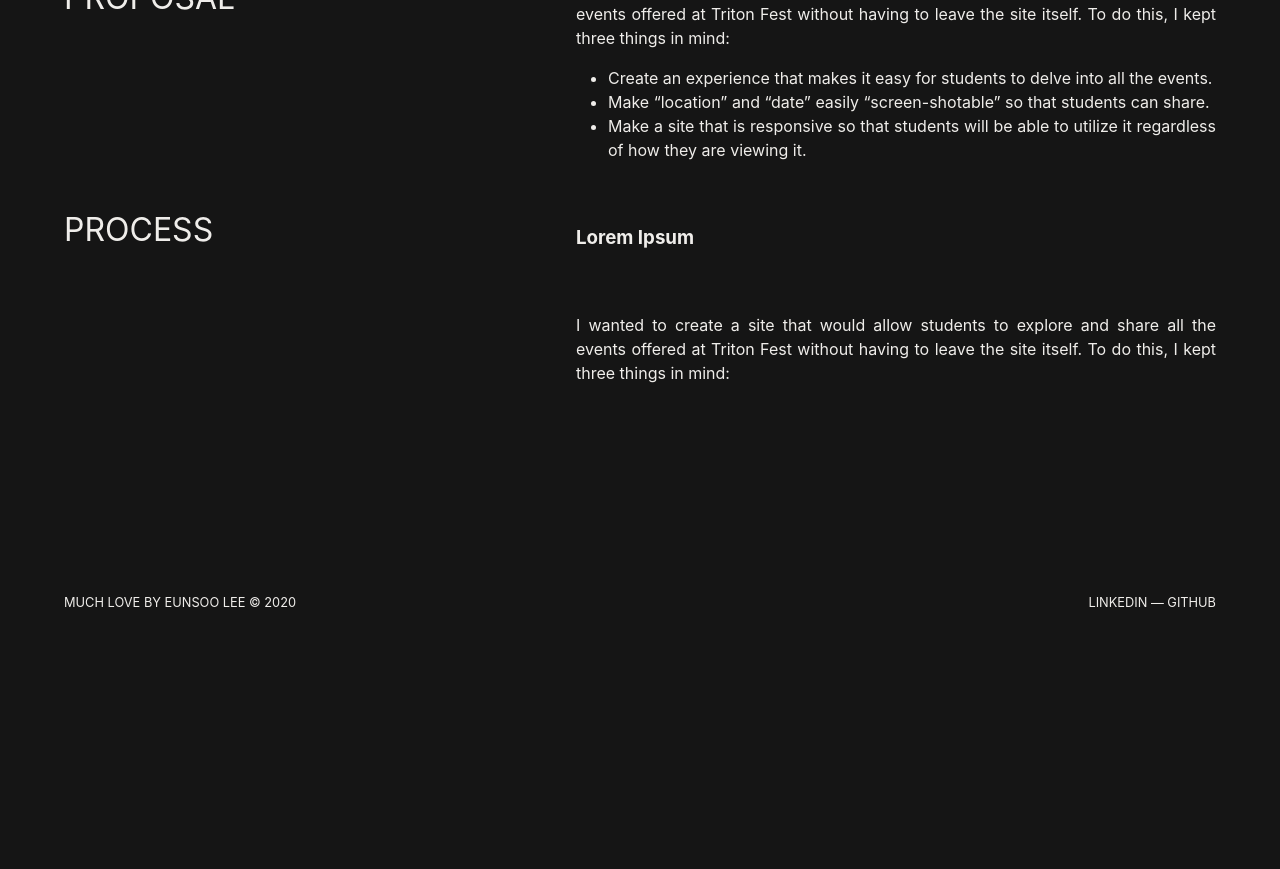
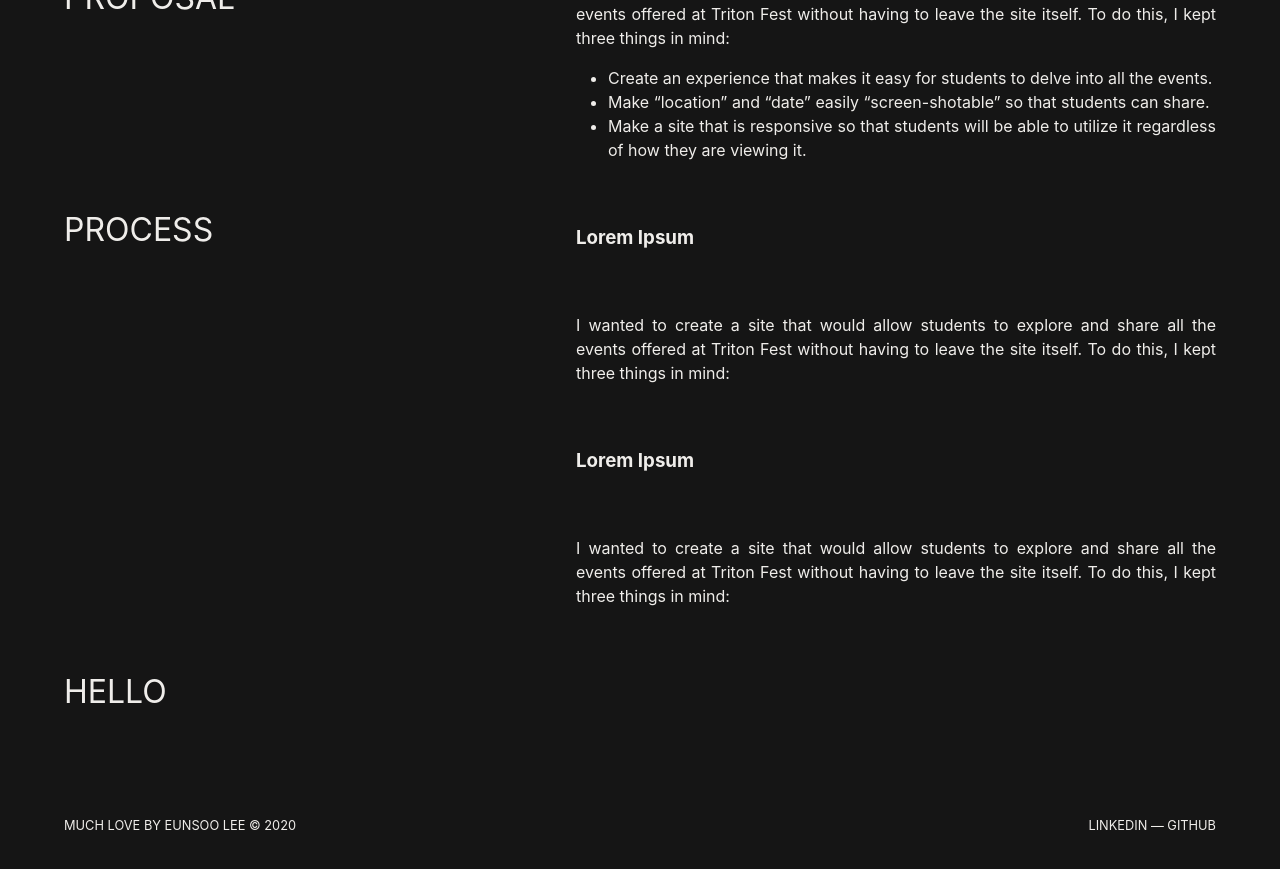
Before and after one commit to mochimilk/tangerine-sunshine, a Jekyll site: the page built from _posts/2020-05-07-winter-triton-fest-2020.md, in a window 1280 px wide and 900 px high, scrolled down 2085 px. Shown: the top 869 px of the window. Built offline with Jekyll 4.4.1, drawn with Linux system fonts in a browser that asks for light colours; nearby versions of some CDN libraries; before the commit the page ends 2762 px from its top, so only the background shows below that; some of the changed text lies outside the part shown.

Commit message:
Update from Forestry.io Eunsoo Lee updated _posts/2020-05-07-winter-triton-fest-2020.md

```diff
--- a/_posts/2020-05-07-winter-triton-fest-2020.md
+++ b/_posts/2020-05-07-winter-triton-fest-2020.md
@@ -32,3 +32,9 @@
 ### Lorem Ipsum
 
 I wanted to create a site that would allow students to explore and share all the events offered at Triton Fest without having to leave the site itself. To do this, I kept three things in mind:
+
+### Lorem Ipsum
+
+I wanted to create a site that would allow students to explore and share all the events offered at Triton Fest without having to leave the site itself. To do this, I kept three things in mind:
+
+## Hello
```
